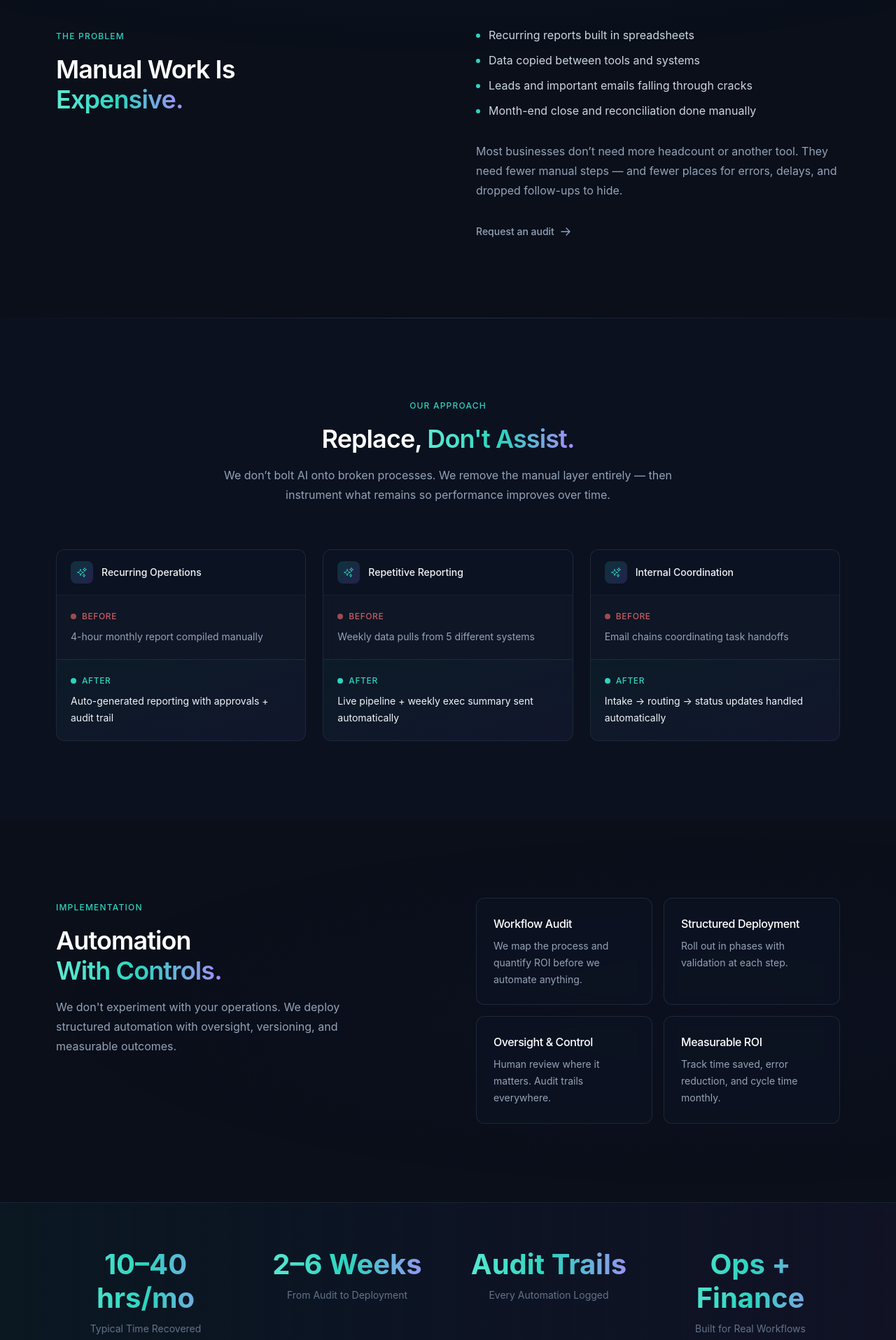
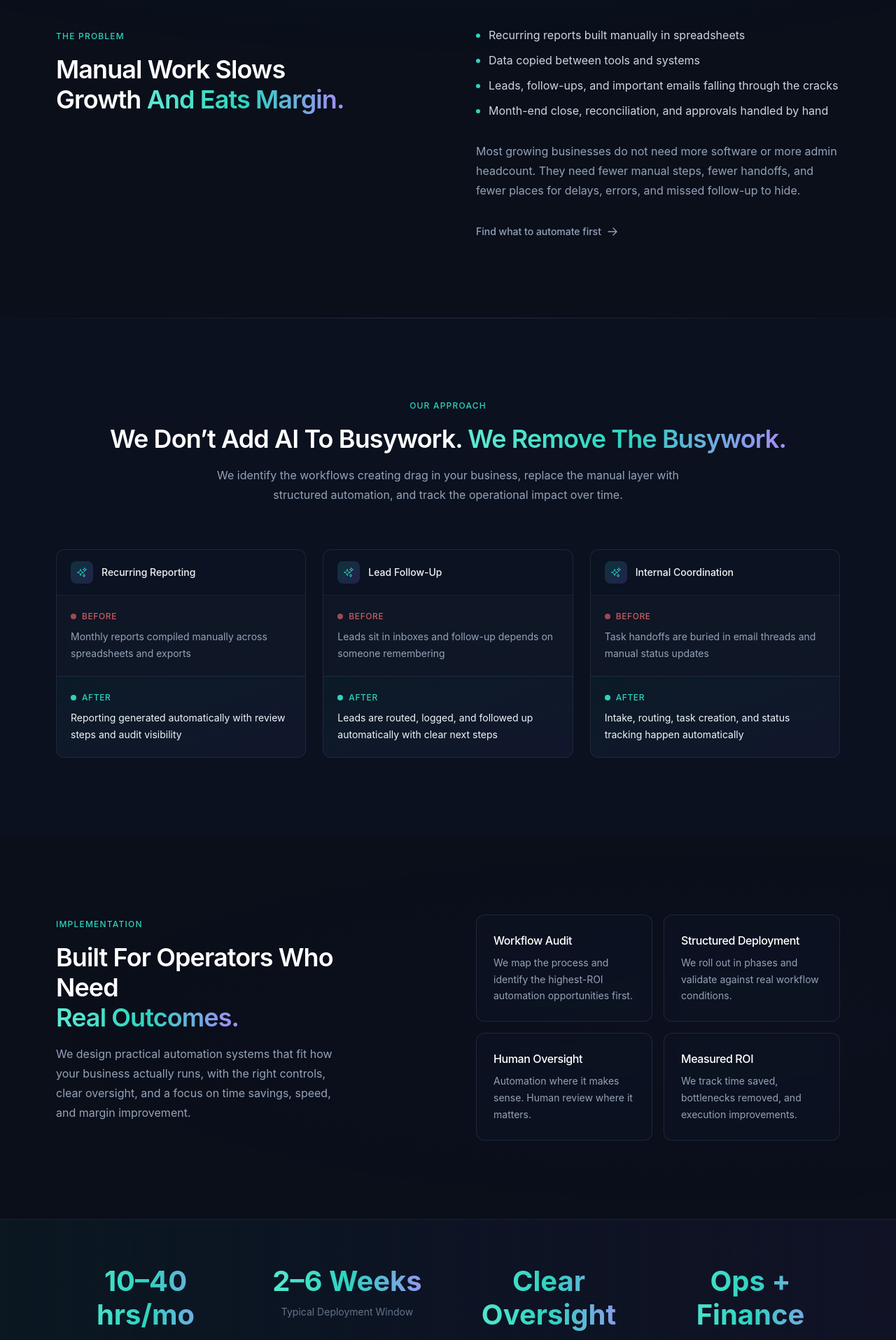
Before and after one commit to sagesummitcapital/ai-does-my-work, a Next.js app: page / in a window 1280 px wide. Shown: the part 860-2775 px from the top of the page at 70% size. Built offline with nearby package versions, Linux system fonts and the light colour scheme.

Commit message:
Update homepage22

```diff
--- a/src/app/page.tsx
+++ b/src/app/page.tsx
@@ -49,16 +49,16 @@ export default function Home() {
             <div className="animate-initial animate-fade-up inline-flex items-center gap-2 px-4 py-2 rounded-full
                             bg-surface-800/60 border border-surface-700/50 backdrop-blur-sm mb-8">
               <Sparkles className="w-4 h-4 text-accent-400" />
-              <span className="text-sm text-content-300">AI-Powered Workflow Automation</span>
+              <span className="text-sm text-content-300">AI Systems for Manual Operations</span>
             </div>
 
             <h1 className="animate-initial animate-fade-up animate-delay-100 text-balance">
-              We Replace Manual Work <br />
-              <span className="gradient-text">With AI.</span>
+              Replace Manual Operations <br />
+              <span className="gradient-text">With AI Systems.</span>
             </h1>
 
             <p className="mt-6 text-lg md:text-xl text-content-400 max-w-2xl leading-relaxed animate-initial animate-fade-up animate-delay-200">
-              AI Does My Work helps operators eliminate repetitive workflows across operations, finance, and internal systems — with controls, audit trails, and measurable ROI.
+              We help growing service businesses remove repetitive admin work across follow-up, reporting, inbox management, CRM updates, and internal coordination so they can scale without adding headcount.
             </p>
 
             <div className="mt-10 flex flex-wrap items-center gap-4 animate-initial animate-fade-up animate-delay-300">
@@ -72,9 +72,7 @@ export default function Home() {
             </div>
 
             <p className="mt-8 text-sm text-content-500 animate-initial animate-fade-up animate-delay-400">
-              Built by operators for operators.
-
-
+              Built by operators for founder-led, operator-led, and growth-stage businesses.
             </p>
           </div>
         </div>
@@ -91,25 +89,24 @@ export default function Home() {
             <div className="lg:col-span-5 scroll-fade">
               <span className="label">The Problem</span>
               <h2 className="mt-4 text-content-100">
-                Manual Work Is <span className="gradient-text">Expensive.</span>
+                Manual Work Slows Growth <span className="gradient-text">And Eats Margin.</span>
               </h2>
             </div>
             <div className="lg:col-span-6 lg:col-start-7">
               <div className="scroll-fade">
                 <BulletList items={[
-  'Recurring reports built in spreadsheets',
-  'Data copied between tools and systems',
-  'Leads and important emails falling through cracks',
-  'Month-end close and reconciliation done manually'
-]} />
+                  'Recurring reports built manually in spreadsheets',
+                  'Data copied between tools and systems',
+                  'Leads, follow-ups, and important emails falling through the cracks',
+                  'Month-end close, reconciliation, and approvals handled by hand'
+                ]} />
               </div>
               <p className="mt-8 text-content-400 scroll-fade">
-                Most businesses don’t need more headcount or another tool.
-They need fewer manual steps — and fewer places for errors, delays, and dropped follow-ups to hide.
+                Most growing businesses do not need more software or more admin headcount. They need fewer manual steps, fewer handoffs, and fewer places for delays, errors, and missed follow-up to hide.
               </p>
               <div className="mt-8 scroll-fade">
                 <Link href="/request-audit" className="btn-text group">
-                  Request an audit
+                  Find what to automate first
                   <ArrowRight className="w-4 h-4 transition-transform group-hover:translate-x-1" />
                 </Link>
               </div>
@@ -129,34 +126,33 @@ They need fewer manual steps — and fewer places for errors, delays, and droppe
           <div className="text-center mb-16 scroll-fade">
             <span className="label">Our Approach</span>
             <h2 className="mt-4 text-content-100">
-              Replace, <span className="gradient-text">Don't Assist.</span>
+              We Don’t Add AI To Busywork. <span className="gradient-text">We Remove The Busywork.</span>
             </h2>
             <p className="mt-4 text-content-400 max-w-2xl mx-auto">
-              We don’t bolt AI onto broken processes.
-We remove the manual layer entirely — then instrument what remains so performance improves over time.
+              We identify the workflows creating drag in your business, replace the manual layer with structured automation, and track the operational impact over time.
             </p>
           </div>
 
           <div className="grid grid-cols-1 md:grid-cols-3 gap-6">
             <div className="scroll-fade" style={{ transitionDelay: '0ms' }}>
               <BeforeAfterCard
-                title="Recurring Operations"
-                before="4-hour monthly report compiled manually"
-                after="Auto-generated reporting with approvals + audit trail"
+                title="Recurring Reporting"
+                before="Monthly reports compiled manually across spreadsheets and exports"
+                after="Reporting generated automatically with review steps and audit visibility"
               />
             </div>
             <div className="scroll-fade" style={{ transitionDelay: '100ms' }}>
               <BeforeAfterCard
-                title="Repetitive Reporting"
-                before="Weekly data pulls from 5 different systems"
-                after="Live pipeline + weekly exec summary sent automatically"
+                title="Lead Follow-Up"
+                before="Leads sit in inboxes and follow-up depends on someone remembering"
+                after="Leads are routed, logged, and followed up automatically with clear next steps"
               />
             </div>
             <div className="scroll-fade" style={{ transitionDelay: '200ms' }}>
               <BeforeAfterCard
                 title="Internal Coordination"
-                before="Email chains coordinating task handoffs"
-                after="Intake → routing → status updates handled automatically"
+                before="Task handoffs are buried in email threads and manual status updates"
+                after="Intake, routing, task creation, and status tracking happen automatically"
               />
             </div>
           </div>
@@ -171,20 +167,20 @@ We remove the manual layer entirely — then instrument what remains so performa
             <div className="lg:col-span-5 scroll-fade">
               <span className="label">Implementation</span>
               <h2 className="mt-4 text-content-100">
-                Automation <br />
-                <span className="gradient-text">With Controls.</span>
+                Built For Operators Who Need <br />
+                <span className="gradient-text">Real Outcomes.</span>
               </h2>
               <p className="mt-4 text-content-400">
-                We don't experiment with your operations. We deploy structured automation with oversight, versioning, and measurable outcomes.
+                We design practical automation systems that fit how your business actually runs, with the right controls, clear oversight, and a focus on time savings, speed, and margin improvement.
               </p>
             </div>
             <div className="lg:col-span-6 lg:col-start-7">
               <div className="grid grid-cols-1 sm:grid-cols-2 gap-4">
                 {[
-                  { title: 'Workflow Audit', desc: 'We map the process and quantify ROI before we automate anything.' },
-                  { title: 'Structured Deployment', desc: 'Roll out in phases with validation at each step.' },
-                  { title: 'Oversight & Control', desc: 'Human review where it matters. Audit trails everywhere.' },
-                  { title: 'Measurable ROI', desc: 'Track time saved, error reduction, and cycle time monthly.' },
+                  { title: 'Workflow Audit', desc: 'We map the process and identify the highest-ROI automation opportunities first.' },
+                  { title: 'Structured Deployment', desc: 'We roll out in phases and validate against real workflow conditions.' },
+                  { title: 'Human Oversight', desc: 'Automation where it makes sense. Human review where it matters.' },
+                  { title: 'Measured ROI', desc: 'We track time saved, bottlenecks removed, and execution improvements.' },
                 ].map((item, index) => (
                   <div
                     key={item.title}
@@ -211,11 +207,11 @@ We remove the manual layer entirely — then instrument what remains so performa
         <div className="container-wide relative">
           <div className="grid grid-cols-2 md:grid-cols-4 gap-8 text-center">
             {[
-  { value: '10–40 hrs/mo', label: 'Typical Time Recovered' },
-  { value: '2–6 Weeks', label: 'From Audit to Deployment' },
-  { value: 'Audit Trails', label: 'Every Automation Logged' },
-  { value: 'Ops + Finance', label: 'Built for Real Workflows' },
-].map((stat, index) => (
+              { value: '10–40 hrs/mo', label: 'Typical Time Recovered' },
+              { value: '2–6 Weeks', label: 'Typical Deployment Window' },
+              { value: 'Clear Oversight', label: 'Human Review Where Needed' },
+              { value: 'Ops + Finance', label: 'Focused on High-ROI Workflows' },
+            ].map((stat, index) => (
               <div key={stat.label} className="scroll-fade" style={{ transitionDelay: `${index * 100}ms` }}>
                 <div className="text-3xl md:text-4xl font-bold gradient-text">{stat.value}</div>
                 <div className="mt-2 text-sm text-content-500">{stat.label}</div>
@@ -227,9 +223,8 @@ We remove the manual layer entirely — then instrument what remains so performa
 
       {/* CTA */}
       <CTASection
-        headline="Ready to eliminate manual work?"
-        description="Tell us what’s manual today. We’ll map what can be automated safely, what should stay human, and what the ROI looks like — before you commit to anything."
-
+        headline="Ready to remove the manual work slowing your business down?"
+        description="Tell us what’s manual today. We’ll map what can be automated, what should stay human, and what the ROI looks like before you commit to anything."
       />
     </>
   )
```
Also changed, not shown: page.tsx (deleted, +0 -170 lines).
